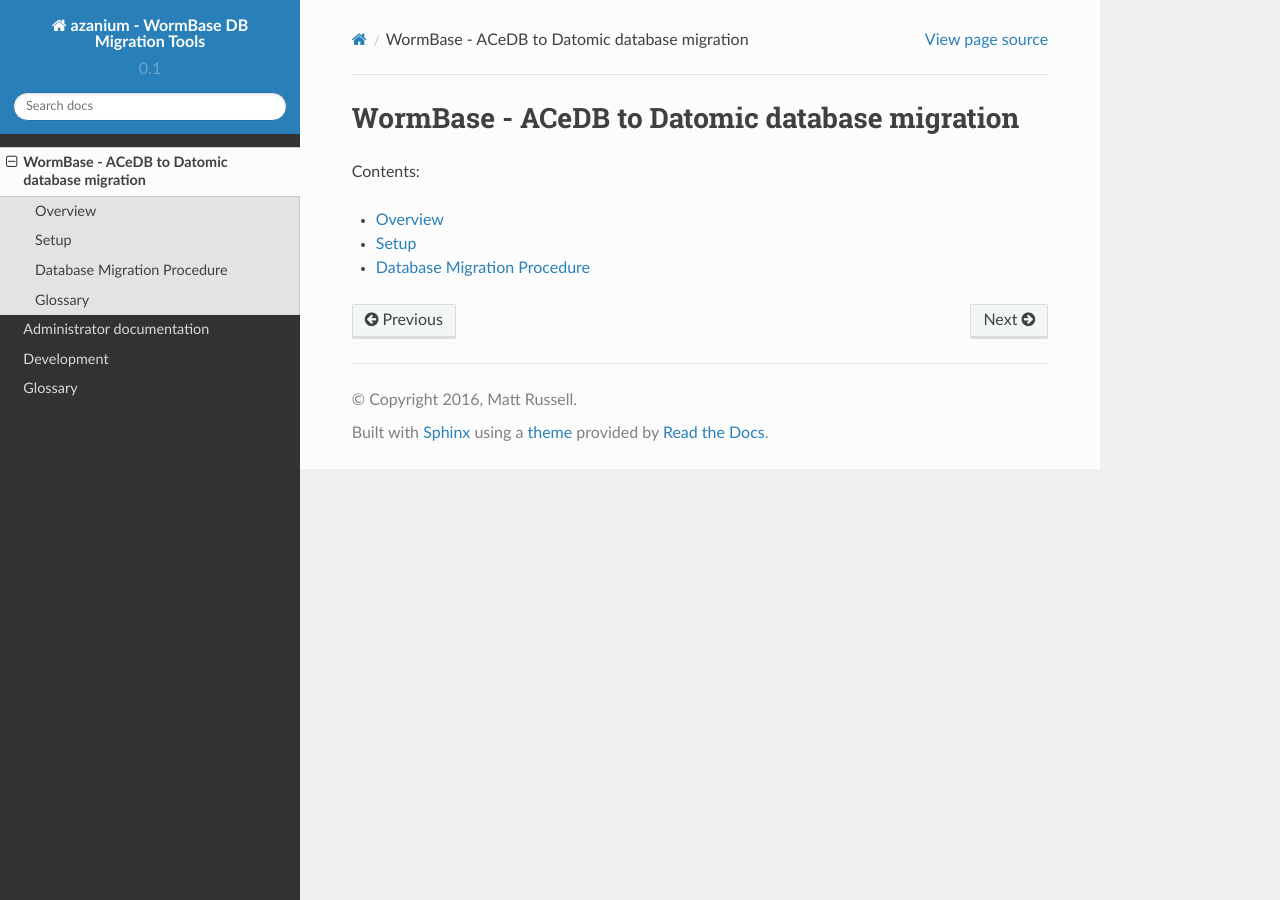
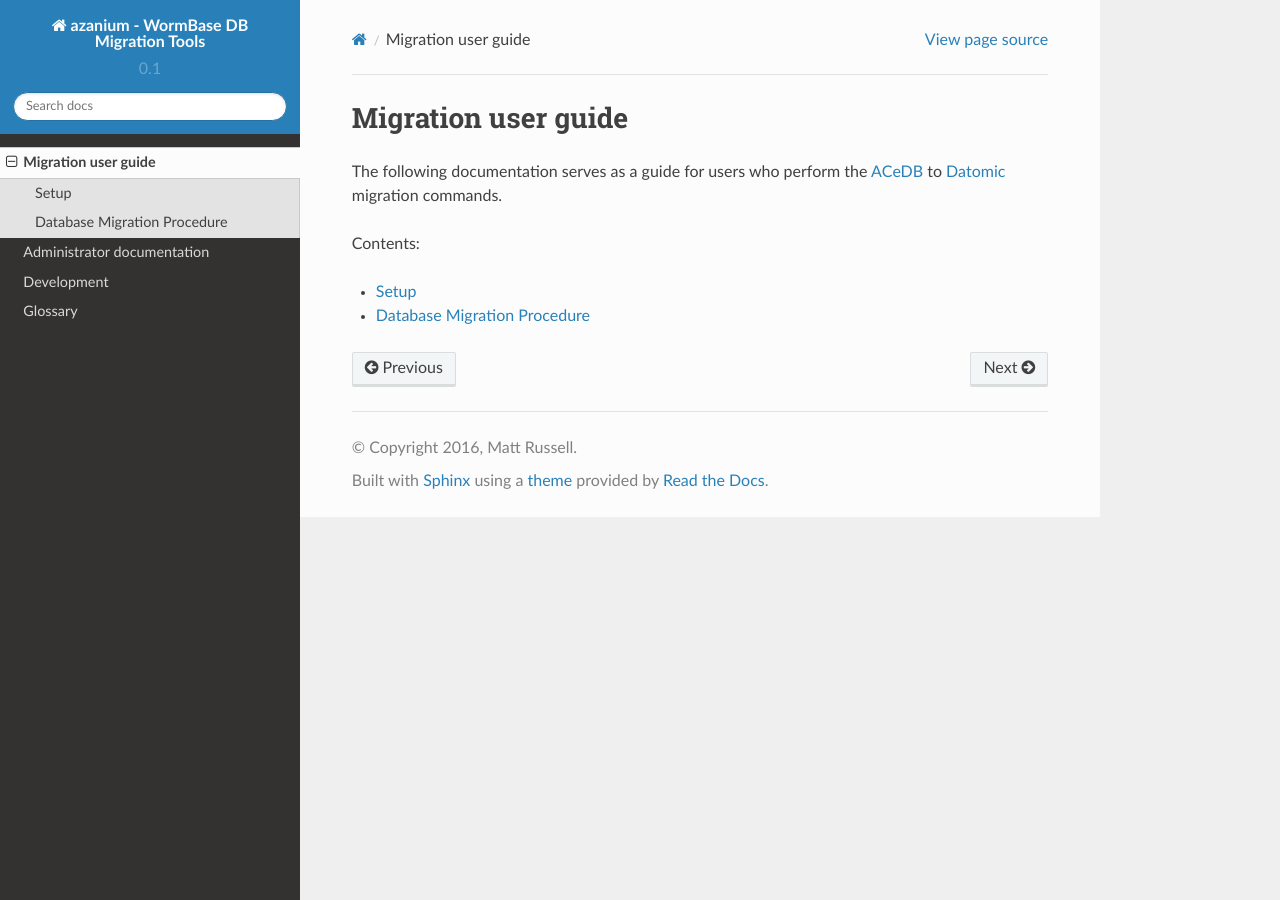
Before and after one commit to WormBase/db-migration, a Sphinx documentation site: the page built from docs/user/index.rst, in a window 1280 px wide. Built offline with Sphinx 7.4.7 and the Read the Docs theme 2.0.0, drawn with Linux system fonts in a browser that asks for light colours; pages that are not in the unit, such as notebooks, are missing from menus.

Commit message:
Unify docs.

```diff
--- a/docs/admin/conf.py
+++ /dev/null
@@ -1,5 +0,0 @@
-#!/usr/bin/env python3
-import os
-import sys
-sys.path.append(os.path.abspath('../'))
-from conf import *
--- a/docs/admin/glossary.rst
+++ /dev/null
@@ -1 +0,0 @@
-.. include:: ../glossary.rst
--- a/docs/dev/conf.py
+++ /dev/null
@@ -1,7 +0,0 @@
-#!/usr/bin/env python3
-# -*- coding: utf-8 -*-
-#!/usr/bin/env python3
-import os
-import sys
-sys.path.append(os.path.abspath('../'))
-from conf import *
--- a/docs/dev/glossary.rst
+++ /dev/null
@@ -1 +0,0 @@
-.. include:: ../glossary.rst
--- a/docs/user/conf.py
+++ /dev/null
@@ -1,5 +0,0 @@
-#!/usr/bin/env python3
-import os
-import sys
-sys.path.append(os.path.abspath('../'))
-from conf import *
--- a/docs/user/glossary.rst
+++ /dev/null
@@ -1 +0,0 @@
-.. include:: ../glossary.rst
--- a/docs/user/index.rst
+++ b/docs/user/index.rst
@@ -1,17 +1,14 @@
-==============================================
-WormBase - ACeDB to Datomic database migration
-==============================================
+====================
+Migration user guide
+====================
+
+The following documentation serves as a guide for users who perform
+the :term:`ACeDB` to :term:`Datomic` migration commands.
 
 Contents:
 
 .. toctree::
    :maxdepth: 1
 
-   overview
    setup
    db-migration-procedure
-
-.. toctree::
-   :hidden:
-
-   glossary
```
Also changed, not shown: README.rst (+0 -8 lines), 6 other files.
